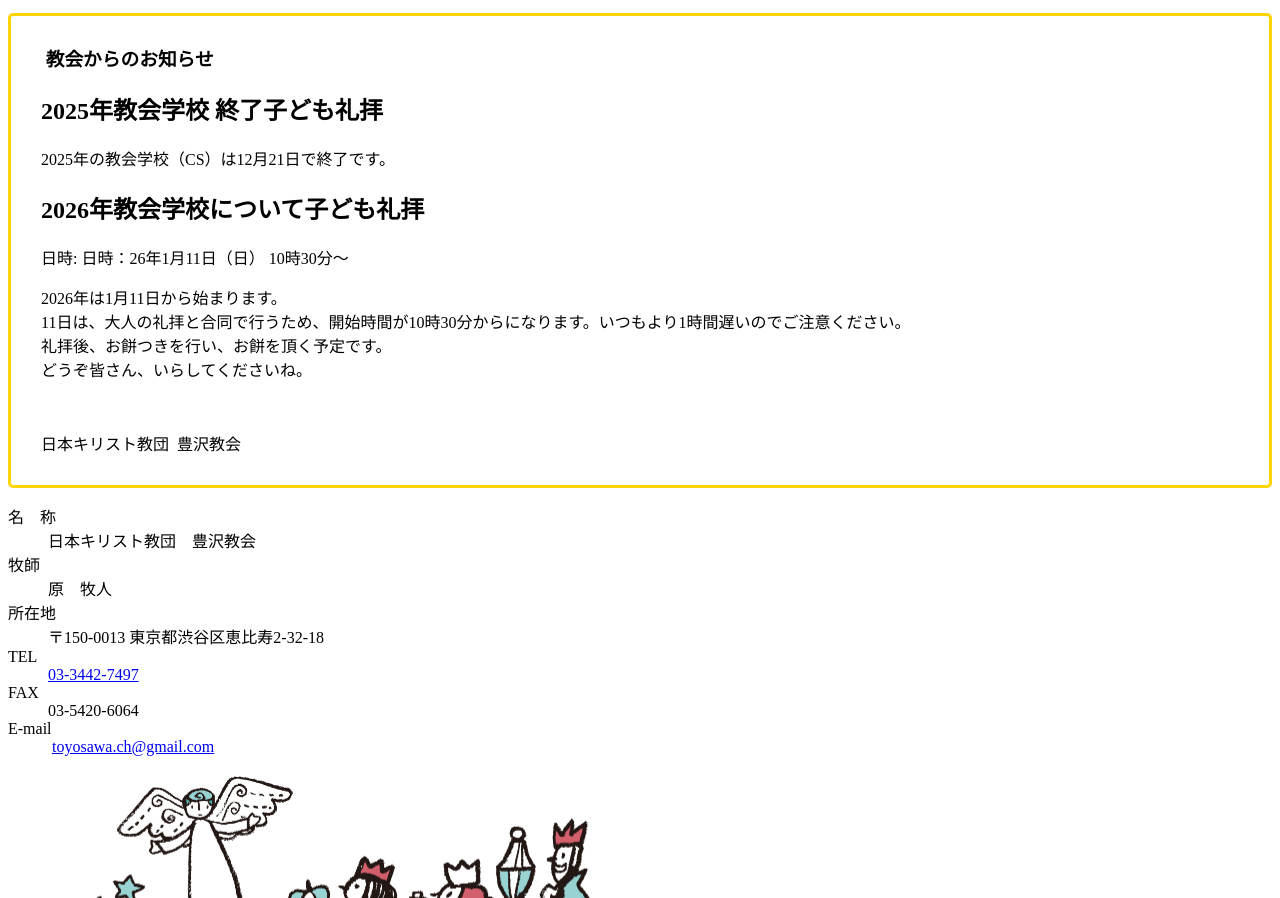
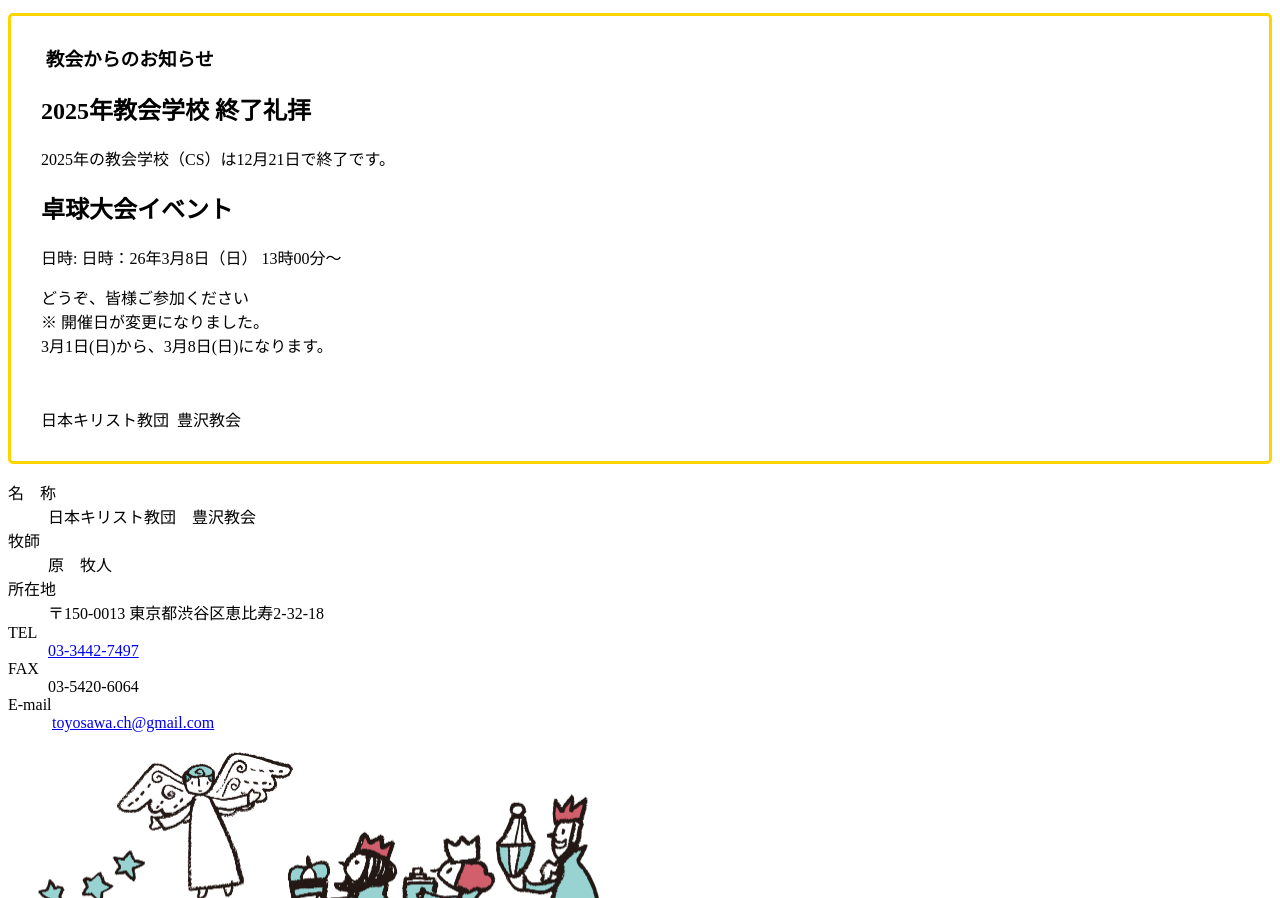
Before and after one commit to conbufan/toyosawa-church, a website with bundled scripts: page public/index.html in a window 1280 px wide. Shown: the part 1582-2480 px from the top of the page. Built offline with nearby package versions, Linux system fonts and the light colour scheme; a web font is replaced by a local one.

Commit message:
pingpong 2026

```diff
--- a/public/index.html
+++ b/public/index.html
@@ -89,7 +89,7 @@
 					<h1 class="icon-bell" style="font-weight: bold;">&nbsp;教会からのお知らせ</h1>
 
 					<div class="xxx-flex00_00">
-						<h2 class="green">2025年教会学校 終了<span class="tag-green">子ども礼拝</span></h2>
+						<h2 class="green">2025年教会学校 終了<span class="tag-green">礼拝</span></h2>
 						<!--<div class="datetime">
 							日時: 日時：12月24日（水） 18時30分〜<br>
 						</div>--->
@@ -100,16 +100,14 @@
 					</div>
 
 					<div class="xxx-flex00_00">
-						<h2 class="yellow">2026年教会学校について<span class="tag-yello">子ども礼拝</span></h2>
+						<h2 class="yellow">卓球大会<span class="tag-yellow">イベント</span></h2>
 						<div class="datetime">
-							日時: 日時：26年1月11日（日） 10時30分〜<br>
+							日時: 日時：26年3月8日（日） 13時00分〜<br>
 						</div>
 
 						<p>
-							2026年は1月11日から始まります。<br>
-							11日は、大人の礼拝と合同で行うため、開始時間が10時30分からになります。いつもより1時間遅いのでご注意ください。<br>
-							礼拝後、お餅つきを行い、お餅を頂く予定です。<br>
-							どうぞ皆さん、いらしてくださいね。
+							どうぞ、皆様ご参加ください<br>
+							※ 開催日が変更になりました。<br>3月1日(日)から、3月8日(日)になります。
 						</p>
 					</div>
 
```
Also changed, not shown: 1 other file.
